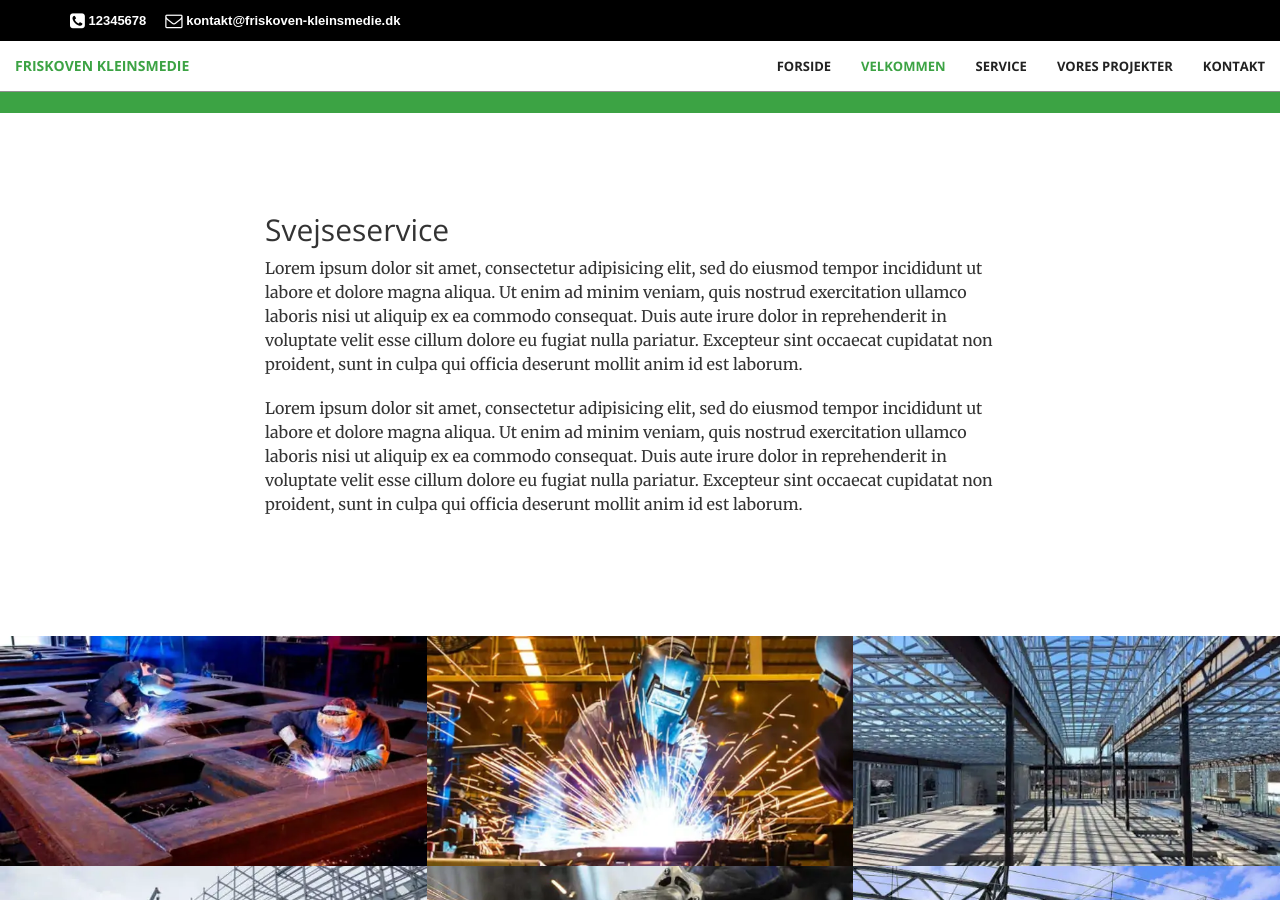
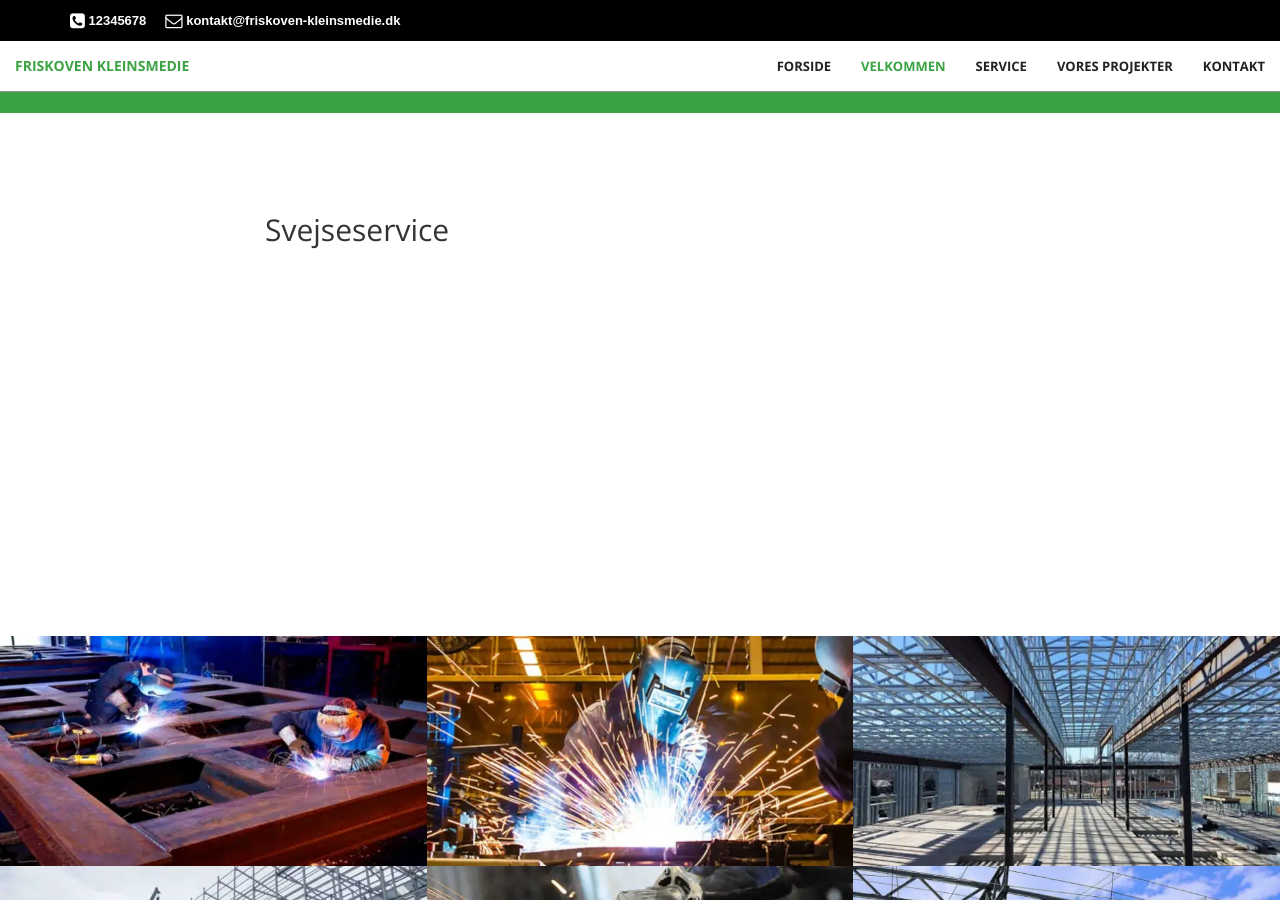
Before and after one commit to Slitch/friskoven-kleinsmedie, a Jekyll site: the page built from index.html, in a window 1280 px wide and 900 px high, scrolled down 1341 px. Built offline with Jekyll 4.4.1, drawn with Linux system fonts in a browser that asks for light colours.

Commit message:
more changes

```diff
--- a/_includes/services.html
+++ b/_includes/services.html
@@ -5,14 +5,14 @@
             <div class="col-lg-8 col-lg-offset-2">
 
                 <h2 class="section-heading">Svejseservice</h2>
-                <p>Lorem ipsum dolor sit amet, consectetur adipisicing elit, sed do eiusmod
+                <p class="text-faded">Lorem ipsum dolor sit amet, consectetur adipisicing elit, sed do eiusmod
                 tempor incididunt ut labore et dolore magna aliqua. Ut enim ad minim veniam,
                 quis nostrud exercitation ullamco laboris nisi ut aliquip ex ea commodo
                 consequat. Duis aute irure dolor in reprehenderit in voluptate velit esse
                 cillum dolore eu fugiat nulla pariatur. Excepteur sint occaecat cupidatat non
                 proident, sunt in culpa qui officia deserunt mollit anim id est laborum.</p>
 
-                <p>Lorem ipsum dolor sit amet, consectetur adipisicing elit, sed do eiusmod
+                <p class="text-faded">Lorem ipsum dolor sit amet, consectetur adipisicing elit, sed do eiusmod
                 tempor incididunt ut labore et dolore magna aliqua. Ut enim ad minim veniam,
                 quis nostrud exercitation ullamco laboris nisi ut aliquip ex ea commodo
                 consequat. Duis aute irure dolor in reprehenderit in voluptate velit esse
```
